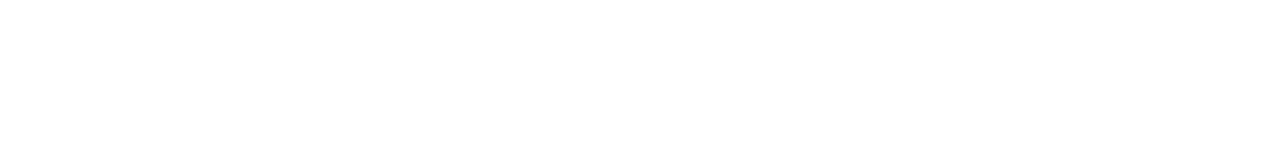
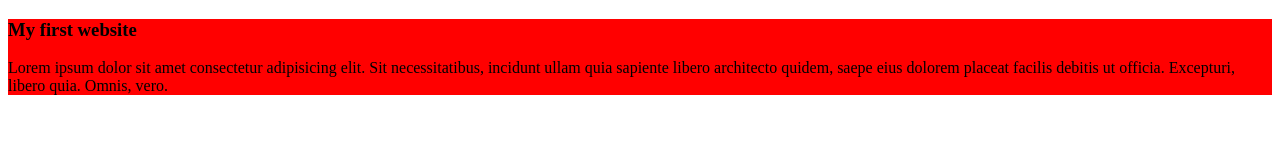
Before and after one commit to Walid5054/my-simple-website, a plain HTML site: page index.html in a window 1280 px wide. Drawn offline with Linux system fonts and the light colour scheme.

Commit message:
added the first blog

```diff
--- a/index.html
+++ b/index.html
@@ -4,6 +4,17 @@
     <meta charset="UTF-8" />
     <meta name="viewport" content="width=device-width, initial-scale=1.0" />
     <title>Document</title>
+    <link rel="stylesheet" href="style.css" />
   </head>
-  <body></body>
+  <body>
+    <div>
+      <h3>My first website</h3>
+      <p>
+        Lorem ipsum dolor sit amet consectetur adipisicing elit. Sit
+        necessitatibus, incidunt ullam quia sapiente libero architecto quidem,
+        saepe eius dolorem placeat facilis debitis ut officia. Excepturi, libero
+        quia. Omnis, vero.
+      </p>
+    </div>
+  </body>
 </html>
--- /dev/null
+++ b/style.css
@@ -0,0 +1,3 @@
+div {
+  background-color: red;
+}
```
